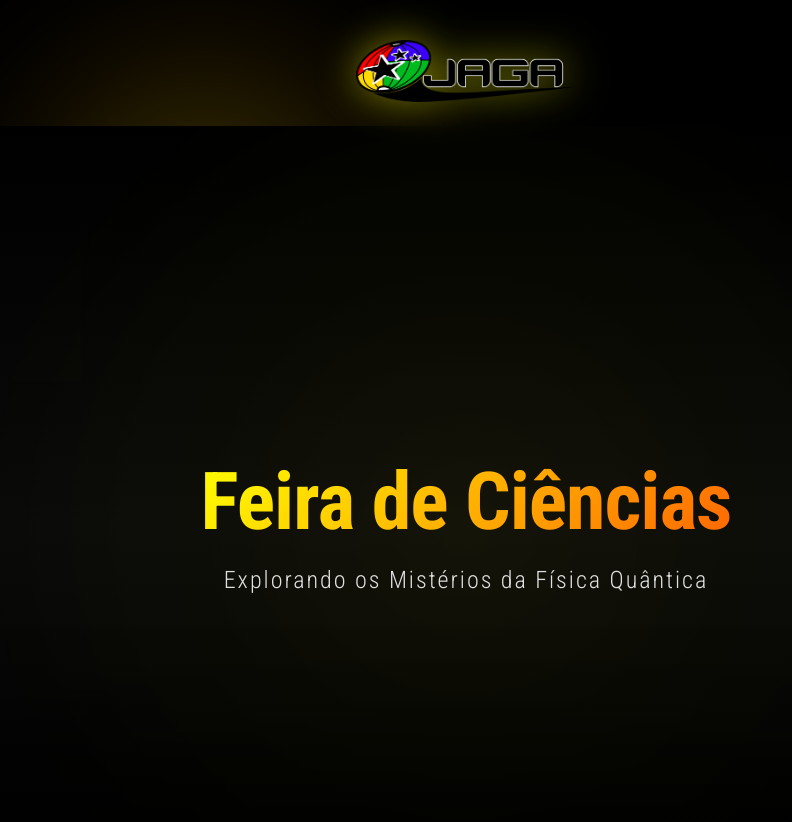
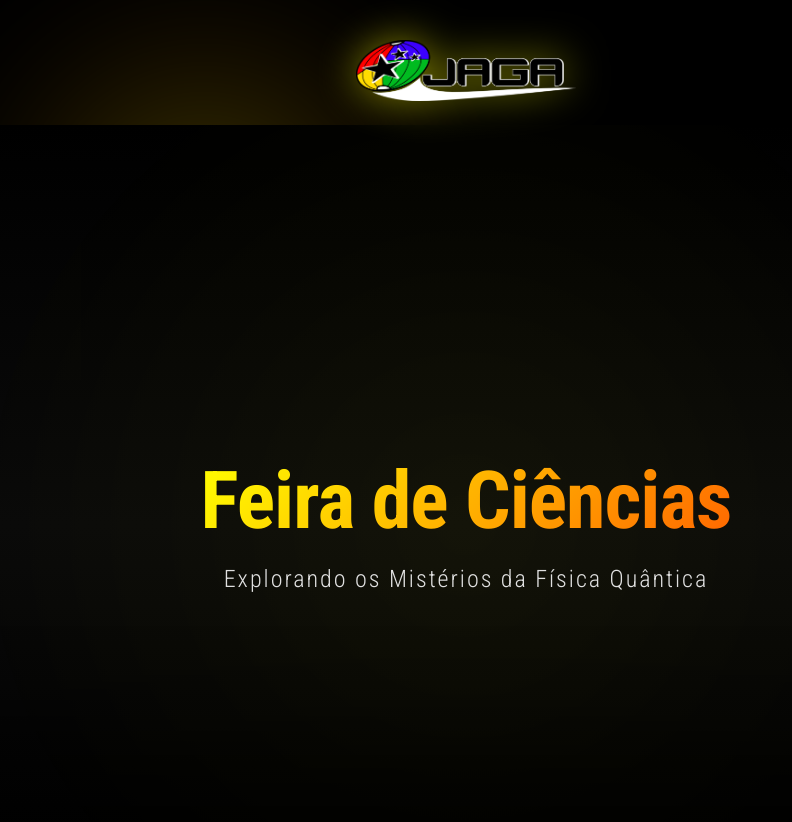
Before and after one commit to Kkluixz/feira-de-ciencias2, a plain HTML site: page index.html in a window 1280 px wide. Shown: the top 822 px of the page, without its empty margins (174-966 px from the left). Drawn offline with Linux system fonts and the light colour scheme; a web font is replaced by a local one.

Commit message:
Update index.html

```diff
--- a/index.html
+++ b/index.html
@@ -366,7 +366,7 @@
     <div class="loader-container" id="loader">
         <div class="loader-content">
             <div class="loader-logo">
-                <img src="Css/Assets/LogositePH" alt="Logo">
+                <img src="Css/Assets/LogositePH.png" alt="Logo">
             </div>
             <div class="loader-dots">
                 <span class="dot"></span>
@@ -378,7 +378,7 @@
 
     <!-- Logo centralizado flutuante -->
     <div class="floating-logo" id="floatingLogo">
-        <img src="Css/Assets/LogoSIte.png" alt="Logo">
+        <img src="Css/Assets/LogositePH.png" alt="Logo">
     </div>
 
     <!-- Background com pontos de degradê -->
```
